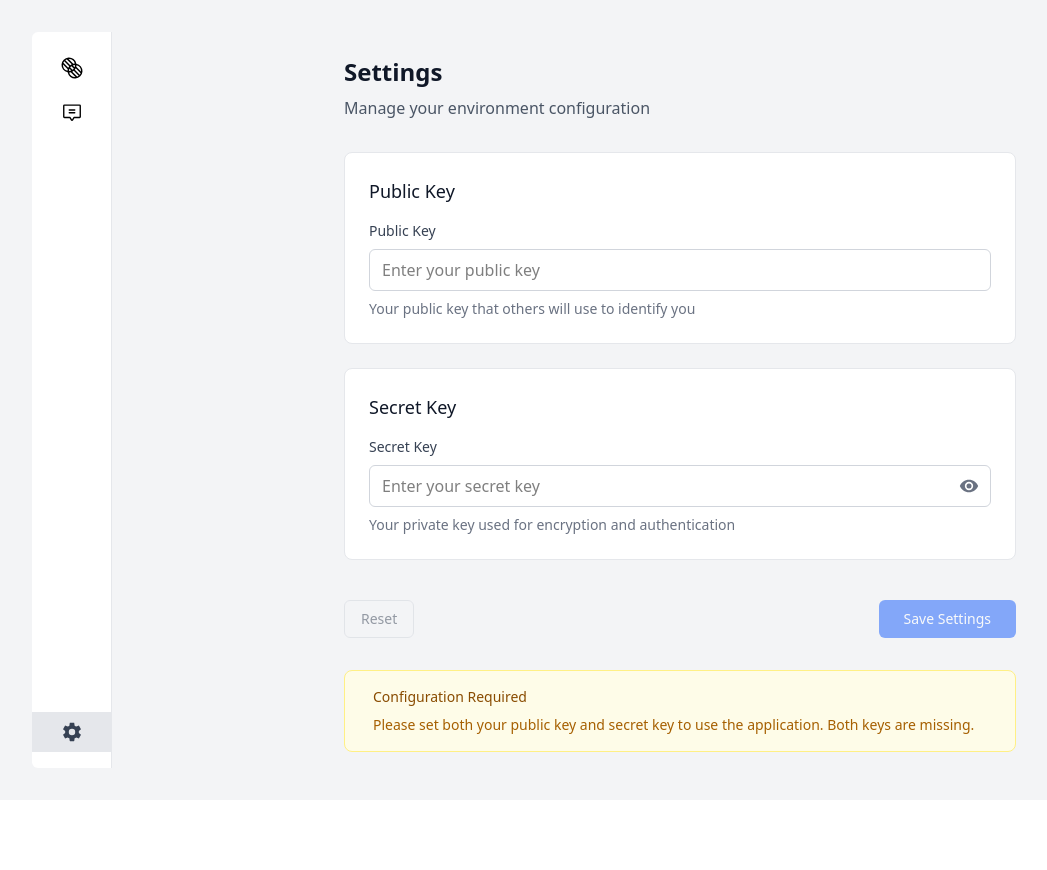
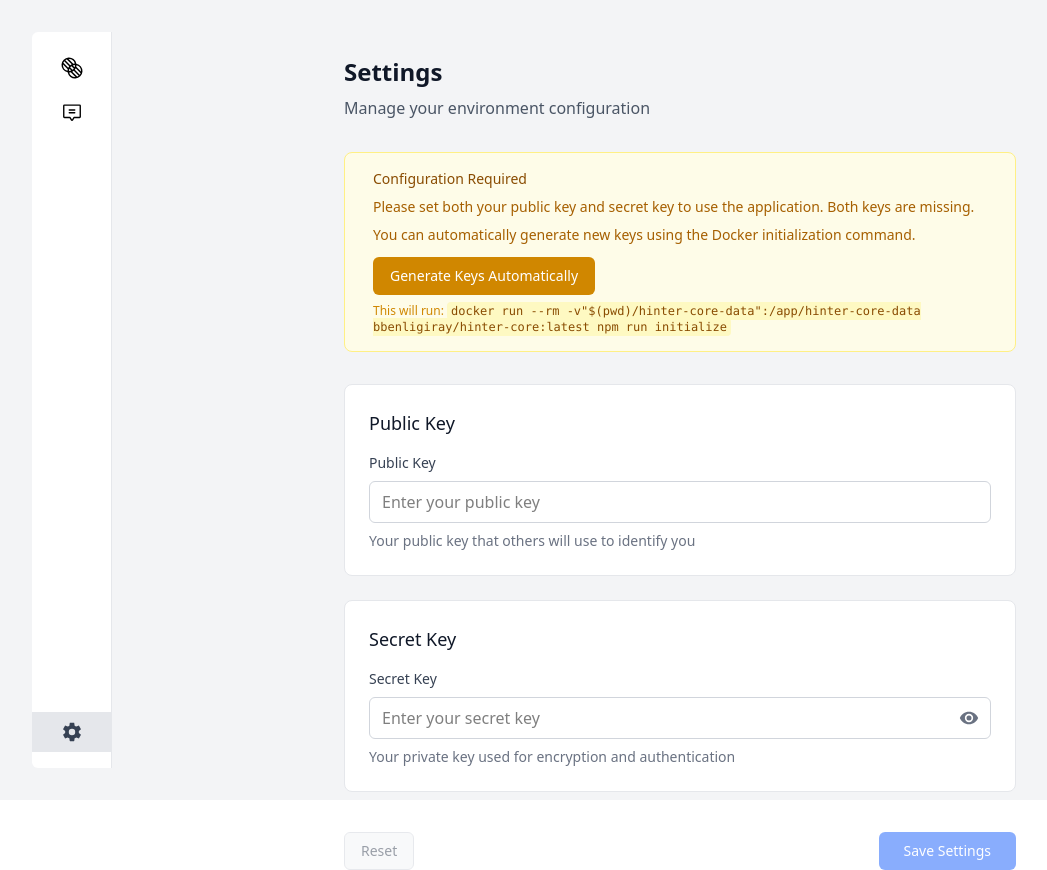
Before and after one commit to serhhan/hinter-client, a SvelteKit app: page /settings in a window 1280 px wide. Shown: the whole page, without its empty margins (0-1047 px from the left). Before the commit the page ends 800 px from the top, so only its background shows below. Built offline with nearby package versions, Linux system fonts and the light colour scheme.

Commit message:
Add auto init

```diff
--- a/src/routes/settings/+page.svelte
+++ b/src/routes/settings/+page.svelte
@@ -1,7 +1,12 @@
 <script lang="ts">
 	import { onMount } from 'svelte';
 	import { addToast } from '$lib/stores/toast-store.js';
-	import { getSettings, updateSettings, type EnvSettings } from '$lib/services/settings-service.js';
+	import {
+		getSettings,
+		updateSettings,
+		initializeEnvironment,
+		type EnvSettings
+	} from '$lib/services/settings-service.js';
 	import EyeIcon from '../../assets/EyeIcon.svelte';
 	import EyeOffIcon from '../../assets/EyeOffIcon.svelte';
 	import CopyIcon from '../../assets/CopyIcon.svelte';
@@ -9,6 +14,7 @@
 	let settings: EnvSettings = { PUBLIC_KEY: '', SECRET_KEY: '' };
 	let isLoading = true;
 	let isSaving = false;
+	let isInitializing = false;
 	let showSecretKey = false;
 	let editedSettings: EnvSettings = { PUBLIC_KEY: '', SECRET_KEY: '' };
 
@@ -58,9 +64,44 @@
 		editedSettings = { ...settings };
 	}
 
+	async function handleInitialize() {
+		if (isInitializing) return;
+
+		try {
+			isInitializing = true;
+			addToast({
+				message: 'Initializing environment... This may take a few minutes.',
+				type: 'info'
+			});
+
+			const result = await initializeEnvironment();
+
+			if (result.success && result.settings) {
+				settings = result.settings;
+				editedSettings = { ...result.settings };
+				addToast({ message: result.message, type: 'success' });
+			} else {
+				addToast({
+					message: 'Initialization completed but no keys were generated',
+					type: 'warning'
+				});
+			}
+		} catch (error) {
+			console.error('Error during initialization:', error);
+			addToast({
+				message: error instanceof Error ? error.message : 'Failed to initialize environment',
+				type: 'error'
+			});
+		} finally {
+			isInitializing = false;
+		}
+	}
+
 	$: hasChanges =
 		editedSettings.PUBLIC_KEY !== settings.PUBLIC_KEY ||
 		editedSettings.SECRET_KEY !== settings.SECRET_KEY;
+
+	$: hasEmptyKeys = !editedSettings.PUBLIC_KEY || !editedSettings.SECRET_KEY;
 </script>
 
 <div class="flex-1 p-6">
@@ -69,6 +110,54 @@
 			<h1 class="mb-2 text-2xl font-bold text-gray-900">Settings</h1>
 			<p class="text-gray-600">Manage your environment configuration</p>
 		</div>
+
+		{#if !isLoading && hasEmptyKeys}
+			<div class="mb-8 rounded-lg border border-yellow-200 bg-yellow-50 p-4">
+				<div class="flex">
+					<div class="ml-3 flex-1">
+						<h3 class="text-sm font-medium text-yellow-800">Configuration Required</h3>
+						<div class="mt-2 text-sm text-yellow-700">
+							<p>
+								Please set both your public key and secret key to use the application.
+								{#if !editedSettings.PUBLIC_KEY && !editedSettings.SECRET_KEY}
+									Both keys are missing.
+								{:else if !editedSettings.PUBLIC_KEY}
+									Your public key is missing.
+								{:else}
+									Your secret key is missing.
+								{/if}
+							</p>
+							{#if !editedSettings.PUBLIC_KEY && !editedSettings.SECRET_KEY}
+								<p class="mt-2">
+									You can automatically generate new keys using the Docker initialization command.
+								</p>
+							{/if}
+						</div>
+						{#if !editedSettings.PUBLIC_KEY && !editedSettings.SECRET_KEY}
+							<div class="mt-3">
+								<button
+									type="button"
+									on:click={handleInitialize}
+									disabled={isInitializing}
+									class="flex items-center gap-2 rounded-md border border-transparent bg-yellow-600 px-4 py-2 text-sm font-medium text-white transition-colors hover:bg-yellow-700 focus:ring-2 focus:ring-yellow-500 focus:ring-offset-2 focus:outline-none disabled:cursor-not-allowed disabled:opacity-50"
+								>
+									{#if isInitializing}
+										<div class="h-4 w-4 animate-spin rounded-full border-b-2 border-white"></div>
+									{/if}
+									{isInitializing ? 'Initializing...' : 'Generate Keys Automatically'}
+								</button>
+								<p class="mt-2 text-xs text-yellow-600">
+									This will run: <code class="rounded bg-yellow-100 px-1 py-0.5 text-yellow-800"
+										>docker run --rm -v"$(pwd)/hinter-core-data":/app/hinter-core-data
+										bbenligiray/hinter-core:latest npm run initialize</code
+									>
+								</p>
+							</div>
+						{/if}
+					</div>
+				</div>
+			</div>
+		{/if}
 
 		{#if isLoading}
 			<div class="flex items-center justify-center py-12">
@@ -164,28 +253,6 @@
 					</button>
 				</div>
 			</form>
-
-			{#if !editedSettings.PUBLIC_KEY || !editedSettings.SECRET_KEY}
-				<div class="mt-8 rounded-lg border border-yellow-200 bg-yellow-50 p-4">
-					<div class="flex">
-						<div class="ml-3">
-							<h3 class="text-sm font-medium text-yellow-800">Configuration Required</h3>
-							<div class="mt-2 text-sm text-yellow-700">
-								<p>
-									Please set both your public key and secret key to use the application.
-									{#if !editedSettings.PUBLIC_KEY && !editedSettings.SECRET_KEY}
-										Both keys are missing.
-									{:else if !editedSettings.PUBLIC_KEY}
-										Your public key is missing.
-									{:else}
-										Your secret key is missing.
-									{/if}
-								</p>
-							</div>
-						</div>
-					</div>
-				</div>
-			{/if}
 		{/if}
 	</div>
 </div>
```
